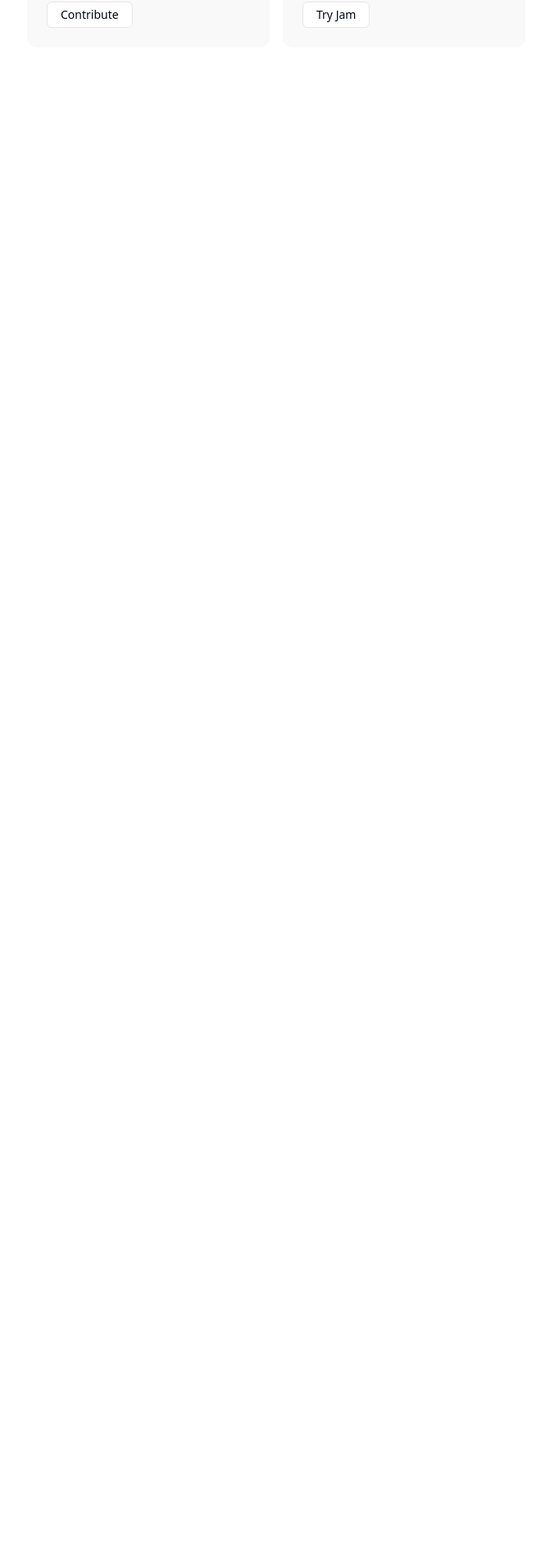
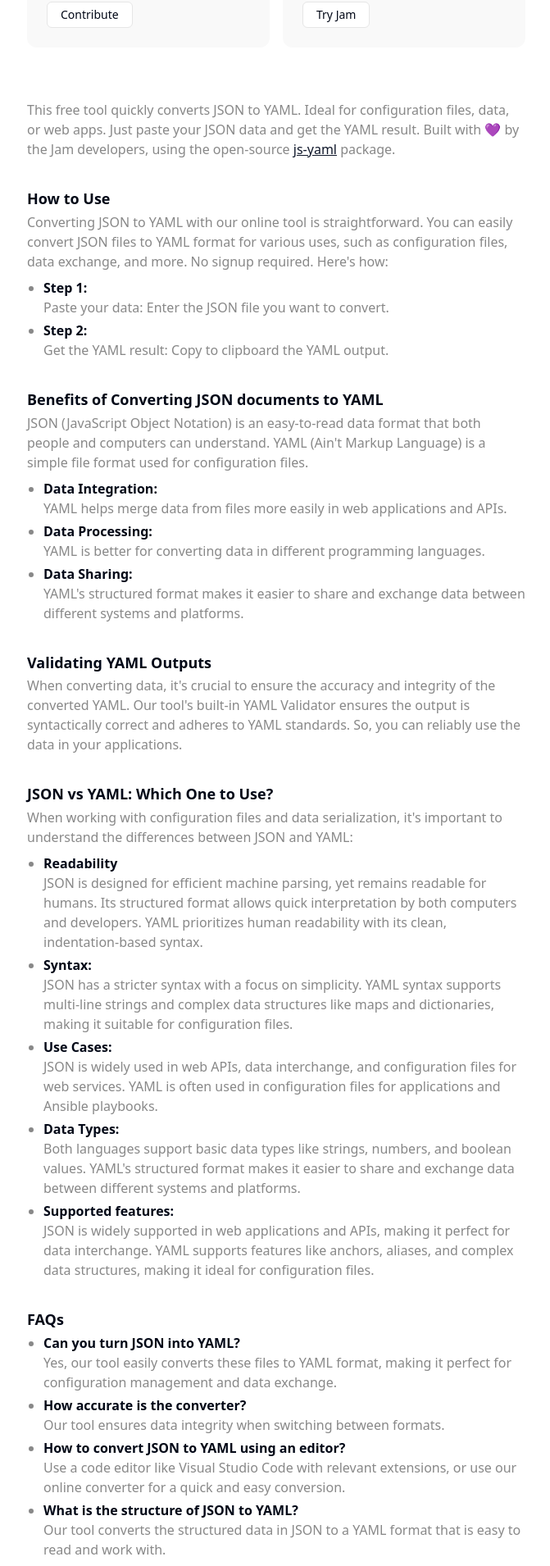
Before and after one commit to jamdotdev/jam-dev-utilities, a Next.js app: page /utilities/json-to-yaml in a window 1280 px wide. Shown: the part 880-2790 px from the top of the page at 82% size, without its empty margins (303-974 px from the left). Before the commit the page ends 1002 px from the top, so only its background shows below. Built offline with nearby package versions, Linux system fonts and the light colour scheme.

Commit message:
feat: add json to yaml SEO

```diff
--- /dev/null
+++ b/components/seo/JsonToYaml.tsx
@@ -0,0 +1,160 @@
+export default function JsonToYamlSEO() {
+  return (
+    <div className="content-wrapper">
+      <section>
+        <p>
+          This free tool quickly converts JSON to YAML. Ideal for configuration
+          files, data, or web apps. Just paste your JSON data and get the YAML
+          result. Built with 💜 by the Jam developers, using the open-source{" "}
+          <a
+            href="https://github.com/nodeca/js-yaml"
+            target="_blank"
+            rel="noopener noreferrer"
+          >
+            js-yaml
+          </a>{" "}
+          package.
+        </p>
+      </section>
+
+      <section>
+        <h2>How to Use</h2>
+        <p>
+          Converting JSON to YAML with our online tool is straightforward. You
+          can easily convert JSON files to YAML format for various uses, such as
+          configuration files, data exchange, and more. No signup required.
+          Here's how:
+        </p>
+        <ul>
+          <li>
+            <b>Step 1:</b> <br /> Paste your data: Enter the JSON file you want
+            to convert.
+          </li>
+          <li>
+            <b>Step 2:</b> <br /> Get the YAML result: Copy to clipboard the
+            YAML output.
+          </li>
+        </ul>
+      </section>
+
+      <section>
+        <h2>Benefits of Converting JSON documents to YAML</h2>
+        <p>
+          JSON (JavaScript Object Notation) is an easy-to-read data format that
+          both people and computers can understand. YAML (Ain't Markup Language)
+          is a simple file format used for configuration files.
+        </p>
+        <ul>
+          <li>
+            <b>Data Integration:</b> <br /> YAML helps merge data from files
+            more easily in web applications and APIs.
+          </li>
+          <li>
+            <b>Data Processing:</b> <br /> YAML is better for converting data in
+            different programming languages.
+          </li>
+          <li>
+            <b>Data Sharing:</b> <br /> YAML's structured format makes it easier
+            to share and exchange data between different systems and platforms.
+          </li>
+        </ul>
+      </section>
+
+      <section>
+        <h2>Validating YAML Outputs</h2>
+        <p>
+          When converting data, it's crucial to ensure the accuracy and
+          integrity of the converted YAML. Our tool's built-in YAML Validator
+          ensures the output is syntactically correct and adheres to YAML
+          standards. So, you can reliably use the data in your applications.
+        </p>
+      </section>
+
+      <section>
+        <h2>JSON vs YAML: Which One to Use?</h2>
+        <p>
+          When working with configuration files and data serialization, it's
+          important to understand the differences between JSON and YAML:
+        </p>
+        <ul>
+          <li>
+            <b>Readability</b> <br />
+            JSON is designed for efficient machine parsing, yet remains readable
+            for humans. Its structured format allows quick interpretation by
+            both computers and developers. YAML prioritizes human readability
+            with its clean, indentation-based syntax.
+          </li>
+          <li>
+            <b>Syntax:</b> <br /> JSON has a stricter syntax with a focus on
+            simplicity. YAML syntax supports multi-line strings and complex data
+            structures like maps and dictionaries, making it suitable for
+            configuration files.
+          </li>
+          <li>
+            <b>Use Cases:</b> <br /> JSON is widely used in web APIs, data
+            interchange, and configuration files for web services. YAML is often
+            used in configuration files for applications and Ansible playbooks.
+          </li>
+          <li>
+            <b>Data Types:</b> <br /> Both languages support basic data types
+            like strings, numbers, and boolean values. YAML's structured format
+            makes it easier to share and exchange data between different systems
+            and platforms.
+          </li>
+          <li>
+            <b>Supported features:</b> <br /> JSON is widely supported in web
+            applications and APIs, making it perfect for data interchange. YAML
+            supports features like anchors, aliases, and complex data
+            structures, making it ideal for configuration files.
+          </li>
+        </ul>
+      </section>
+
+      <section>
+        <h2>FAQs</h2>
+        <ul>
+          <li>
+            <b>Can you turn JSON into YAML?</b> <br /> Yes, our tool easily
+            converts these files to YAML format, making it perfect for
+            configuration management and data exchange.
+          </li>
+          <li>
+            <b>How accurate is the converter?</b> <br /> Our tool ensures data
+            integrity when switching between formats.
+          </li>
+          <li>
+            <b>How to convert JSON to YAML using an editor?</b> <br /> Use a
+            code editor like Visual Studio Code with relevant extensions, or use
+            our online converter for a quick and easy conversion.
+          </li>
+          <li>
+            <b>What is the structure of JSON to YAML?</b> <br /> Our tool
+            converts the structured data in JSON to a YAML format that is easy
+            to read and work with.
+          </li>
+          <li>
+            <b>Is the JSON to YAML converter suitable for all types of data?</b>{" "}
+            <br /> Yes. Our tool can handle various types of data, including
+            multi-line strings and key-value pairs. This is beneficial for
+            developers and anyone who works with configuration files.
+          </li>
+          <li>
+            <b>How easy is it to use the JSON converter?</b> <br /> Jam's
+            converter is user-friendly and intuitive, allowing anyone to use it.
+            Simply paste your data, and the tool will do the rest.
+          </li>
+          <li>
+            <b>Are there any limitations to the converter?</b> <br /> The tool
+            functions effectively for all standard use cases. It can handle
+            typical files and also extremely large files.
+          </li>
+          <li>
+            <b>How to use it with Swagger Editor?</b> <br /> You can use our
+            converter in conjunction with Swagger Editor online to design,
+            build, and document your APIs efficiently.
+          </li>
+        </ul>
+      </section>
+    </div>
+  );
+}
--- a/pages/utilities/json-to-yaml.tsx
+++ b/pages/utilities/json-to-yaml.tsx
@@ -9,7 +9,8 @@ import { useCopyToClipboard } from "@/components/hooks/useCopyToClipboard";
 import yaml from "js-yaml";
 import { CMDK } from "@/components/CMDK";
 import CallToActionGrid from "@/components/CallToActionGrid";
-import Meta from "../../components/Meta";
+import Meta from "@/components/Meta";
+import JsonToYamlSEO from "@/components/seo/JsonToYaml";
 
 export default function JSONtoYAML() {
   const [input, setInput] = useState("");
@@ -69,6 +70,10 @@ export default function JSONtoYAML() {
       </section>
 
       <CallToActionGrid />
+
+      <section className="container max-w-2xl">
+        <JsonToYamlSEO />
+      </section>
     </main>
   );
 }
```
